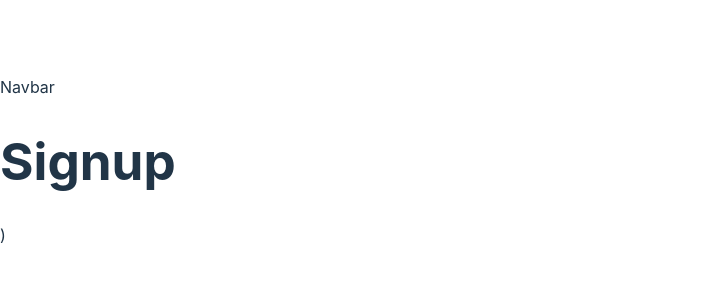
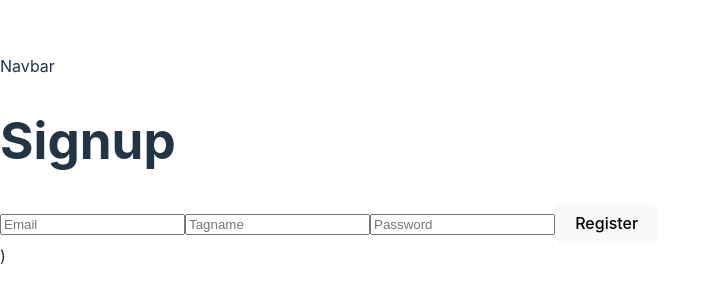
Before and after one commit to rimuelcanada14/hackathoners, a React (Vite) app in the folder hackathon/: page /signup in a window 1280 px wide. Shown: the part 239-542 px from the top of the page, without its empty margins (0-701 px from the left). Built offline with nearby package versions, Linux system fonts and the light colour scheme.

Commit message:
login and signup

```diff
--- a/hackathon/src/Components/Landing.jsx
+++ b/hackathon/src/Components/Landing.jsx
@@ -1,8 +1,8 @@
 import React from 'react'
-
+import {auth,db} from '../Firebase'
 const Landing = () => {
   return (
-    <div>Landing</div>
+    <div></div>
   )
 }
 
--- a/hackathon/src/Components/Login.jsx
+++ b/hackathon/src/Components/Login.jsx
@@ -1,8 +1,38 @@
-import React from 'react'
+import React, { useState  } from 'react'
+import {useNavigate} from 'react-router'
+import { signInWithEmailAndPassword } from 'firebase/auth'
+import {auth,db} from '../Firebase'
+const Login = () => {
+  const [email,setEmail] =useState('')
+  const [password,setPassword] = useState('')
+  const [message,setMessage] = useState('')
+  const navigate = useNavigate();
+    const handleLogin = async(e) =>{
+    e.preventDefault()
+    try{
+      await signInWithEmailAndPassword(auth,email,password)
+      navigate("/landing")
+      console.log("login successfully")
+    }catch(err){
+      console.log(err)
+      if (err.code === 'auth/invalid-credential') {
+        setMessage("invalid Email or Password")
 
-const Login = () => {
+      }
+    }
+  }
   return (
-    <div>Login</div>
+    <div>
+      <h1>Login</h1>
+      <div>
+      {message && <p>{message}</p>}
+      <form onSubmit={handleLogin}>
+          <input type="email" value={email} placeholder='Email' onChange={(e) =>setEmail(e.target.value)} />
+          <input type="password" value={password} placeholder='Passowrd' onChange={(e) =>setPassword(e.target.value)} />
+          <button type='submit'>Login</button>
+        </form>
+      </div>
+    </div>
   )
 }
 
--- a/hackathon/src/Components/Signup.jsx
+++ b/hackathon/src/Components/Signup.jsx
@@ -1,15 +1,78 @@
-import React, { useState } from 'react'
+import React, { useState } from 'react';
+import { auth, db } from '../Firebase.jsx';
+import { createUserWithEmailAndPassword } from 'firebase/auth';
+import { ref, set } from 'firebase/database';
 
 const Signup = () => {
-  const [email,setEmail] = useState('')
-  const [password,setPassword]=useState('')
-  const [firstName,setFirstName]=useState('')
+  const [email, setEmail] = useState('');
+  const [tagName,setTagName] = useState('')
+  const [password, setPassword] = useState('');
+  const [message, setMessage] = useState('');
+
+  const handleSignup = async (e) => {
+    e.preventDefault();
+
+    try {
+      await createUserWithEmailAndPassword(auth, email, password);
+      const user = auth.currentUser;
+
+      if (user) {
+        const currentTimeStamp = Date.now();
+
+        await set(ref(db, 'Users/' + user.uid), {
+          email: user.email,
+          createdAt: currentTimeStamp,
+        });
+
+        setMessage("User successfully created!");
+      }
+    } catch (error) {
+      if (error.code === 'auth/email-already-in-use') {
+        setMessage("This email is already registered.");
+      } else if (error.code === 'auth/invalid-email') {
+        setMessage("The email address is not valid.");
+      } else if (error.code === 'auth/weak-password') {
+        setMessage("Password must be at least 6 characters.");
+      } else {
+        setMessage("An error occurred. Please try again.");
+      }
+    }
+  };
+
   return (
     <>
-        <div><h1>Signup</h1></div>
+      <div>
+        <h1>Signup</h1>
+        <div>
+          {message && <p>{message}</p>}
+          <form onSubmit={handleSignup}>
+            <input
+              type="email"
+              value={email}
+              onChange={(e) => setEmail(e.target.value)}
+              placeholder="Email"
+              required
+            />
+            <input
+              type="text"
+              value={tagName}
+              onChange={(e) => setTagName(e.target.value)}
+              placeholder="Tagname"
+              required
+            />
+            <input
+              type="password"
+              value={password}
+              onChange={(e) => setPassword(e.target.value)}
+              placeholder="Password"
+              required
+            />
+            <button type="submit">Register</button>
+          </form>
+        </div>
+      </div>
+    </>
+  );
+};
 
-    </>
-  )
-}
-
-export default Signup
+export default Signup;
--- a/hackathon/src/Firebase.js
+++ b/hackathon/src/Firebase.jsx
@@ -2,7 +2,7 @@
 import { initializeApp } from "firebase/app";
 import { getAnalytics } from "firebase/analytics";
 import {getAuth} from 'firebase/auth'
-import {getFirestore} from 'firebase/firestore'
+import { getDatabase, ref, set } from "firebase/database";
 // TODO: Add SDKs for Firebase products that you want to use
 // https://firebase.google.com/docs/web/setup#available-libraries
 
@@ -23,5 +23,5 @@ const firebaseConfig = {
 const app = initializeApp(firebaseConfig);
 const analytics = getAnalytics(app);
 export const auth =getAuth(app)
-export const db = getFirestore(app)
+export const db = getDatabase(app);
 export default app;
```
